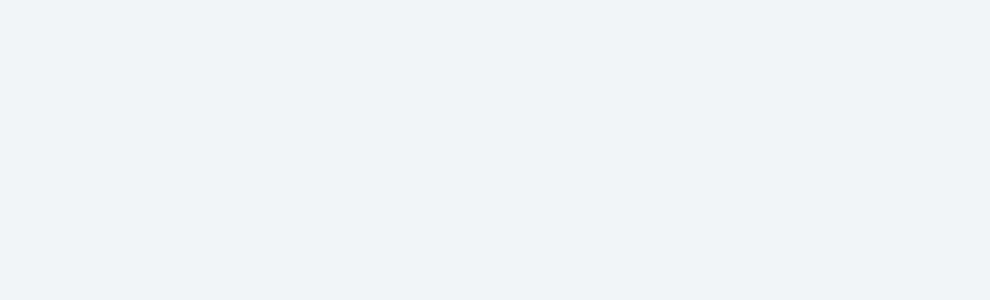
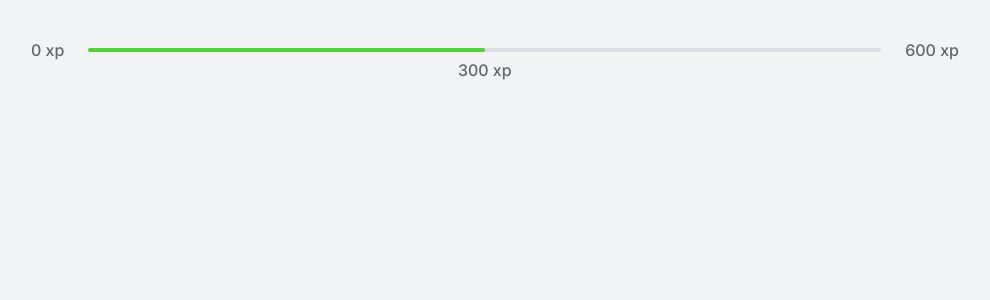
Before and after one commit to silvaarmando/moveit, a React (Create React App) app: page / in a window 1280 px wide. Shown: the top 300 px of the page, without its empty margins (145-1135 px from the left). Built offline with nearby package versions, Linux system fonts and the light colour scheme.

Commit message:
Add ExperienceBar

```diff
--- a/src/App.tsx
+++ b/src/App.tsx
@@ -1,8 +1,10 @@
+import { ExperienceBar } from './components/ExperienceBar';
 import './styles/global.css';
+
 function App() {
   return (
-    <div>
-
+    <div className="container">
+      <ExperienceBar />
     </div>
   );
 }
--- /dev/null
+++ b/src/components/ExperienceBar.tsx
@@ -0,0 +1,19 @@
+export function ExperienceBar() {
+  return (
+    <header
+      className="experience-bar"
+    >
+      <span> 0 xp </span>
+      <div>
+        <div
+          style={{ width: '50%' }}
+        />
+        <span
+          className="current-experience"
+          style={{ left: '50%' }}
+        >300 xp</span>
+      </div>
+      <span> 600 xp </span>
+    </header>
+  )
+}
--- a/src/styles/global.css
+++ b/src/styles/global.css
@@ -5,7 +5,7 @@
 }
 
 :root {
-  --white: #fff;
+  --white: #ffffff;
   --background: #f2f3f5;
   --gray-line: #dcdde0;
   --text: #666666;
@@ -30,6 +30,12 @@
   }
 }
 
+@media(max-width: 500px) {
+  html {
+    font-size: 70%;
+  }
+}
+
 body {
   background: var(--background);
   color: var(--text);
@@ -47,3 +53,43 @@
   color: inherit;
   text-decoration: none;
 }
+
+.container {
+  height: 100vh;
+  max-width: 992px;
+  margin: 0 auto;
+  padding: 2.5rem 2rem;
+
+  display: flex;
+  flex-direction: column;
+}
+
+.experience-bar {
+  display: flex;
+  align-items: center;
+}
+
+.experience-bar span {
+  font-size: 1rem;
+}
+
+.experience-bar > div {
+  flex: 1;
+  height: 4px;
+  border-radius: 4px;
+  background: var(--gray-line);
+  margin: 0 1.5rem;
+  position: relative;
+}
+
+.experience-bar > div > div {
+  height: 4px;
+  border-radius: 4px;
+  background: var(--green);
+}
+
+span.current-experience {
+  position: absolute;
+  top: 12px;
+  transform: translateX(-50%)
+}
```
